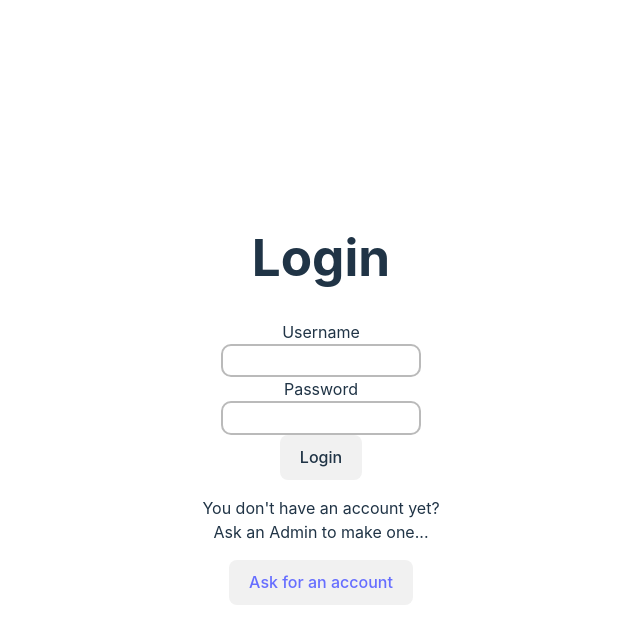
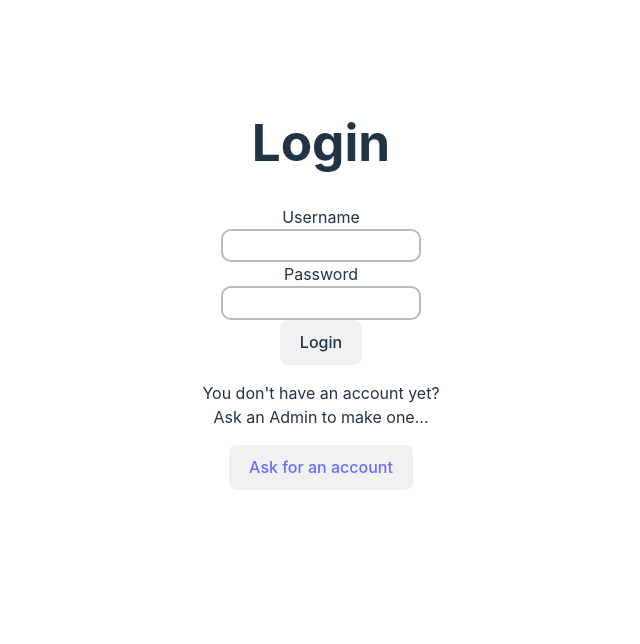
Before and after one commit to Annalisa11/vitals-report, a React (Vite) app in the folder web/: page /login in a window 1280 px wide. Shown: the top 644 px of the page, without its empty margins (319-959 px from the left). Built offline with nearby package versions, Linux system fonts and the light colour scheme; no server answers.

Commit message:
fixed styling and guesses bug

```diff
--- a/web/src/App.tsx
+++ b/web/src/App.tsx
@@ -58,7 +58,7 @@ const App: React.FC = () => {
   const [score, setScore] = useState<string>('');
   const [guesses, setGuesses] = useState<number>(() => {
     const storedGuesses = sessionStorage.getItem('guesses');
-    return storedGuesses ? Number(storedGuesses) : 0;
+    return storedGuesses ? Number(storedGuesses) : 5;
   });
 
   useEffect(() => {
@@ -80,10 +80,6 @@ const App: React.FC = () => {
         console.log(error);
       });
   };
-
-  useEffect(() => {
-    sessionStorage.setItem('guesses', '5');
-  }, []);
 
   useEffect(() => {
     sessionStorage.setItem('guesses', JSON.stringify(guesses));
--- a/web/src/components/admin/AdminModal.scss
+++ b/web/src/components/admin/AdminModal.scss
@@ -35,7 +35,7 @@
   top: 50%;
   left: 50%;
   transform: translate(-50%, -50%);
-  width: 90vw;
+  width: 90svw;
   max-width: 650px;
   min-height: 60svh;
   padding: 2rem;
--- a/web/src/index.scss
+++ b/web/src/index.scss
@@ -41,7 +41,6 @@ a:hover {
 body {
   margin: 0;
   display: flex;
-  place-items: center;
   min-width: 320px;
   min-height: 100vh;
 }
--- a/web/src/styles/pages/Login.scss
+++ b/web/src/styles/pages/Login.scss
@@ -2,5 +2,5 @@
   display: flex;
   flex-direction: column;
   align-items: center;
-  justify-content: center;
+  margin-top: 3rem;
 }
```
